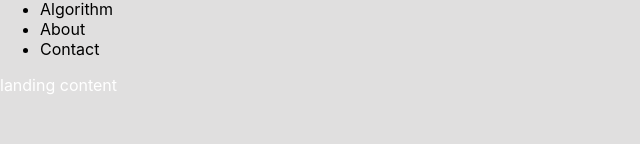
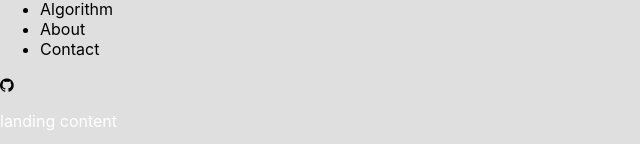
Before and after one commit to joyliao07/test_components, a React app in the folder portfolio/: page / in a window 1280 px wide. Shown: the part 667-811 px from the top of the page, without its empty margins (0-640 px from the left). Built offline with nearby package versions, Linux system fonts and the light colour scheme.

Commit message:
fa-github

```diff
--- a/portfolio/src/components/Navigation/NavigationItems.js
+++ b/portfolio/src/components/Navigation/NavigationItems.js
@@ -1,6 +1,7 @@
 import React from 'react';
 import classes from './NavigationItems.css';
 import { classExpression } from '@babel/types';
+import 'font-awesome/css/font-awesome.min.css';
 
 const navigationItems = (props) => (
     <div className={classes.NavigationItems}>
@@ -17,6 +18,8 @@
             <li><a>About</a></li>
             <li><a>Contact</a></li>
         </ul>
+        <i className="fa fa-github" aria-hidden="true"></i>
+        {/* https://scotch.io/tutorials/using-font-awesome-5-with-react */}
     </div>
 );
 
```
